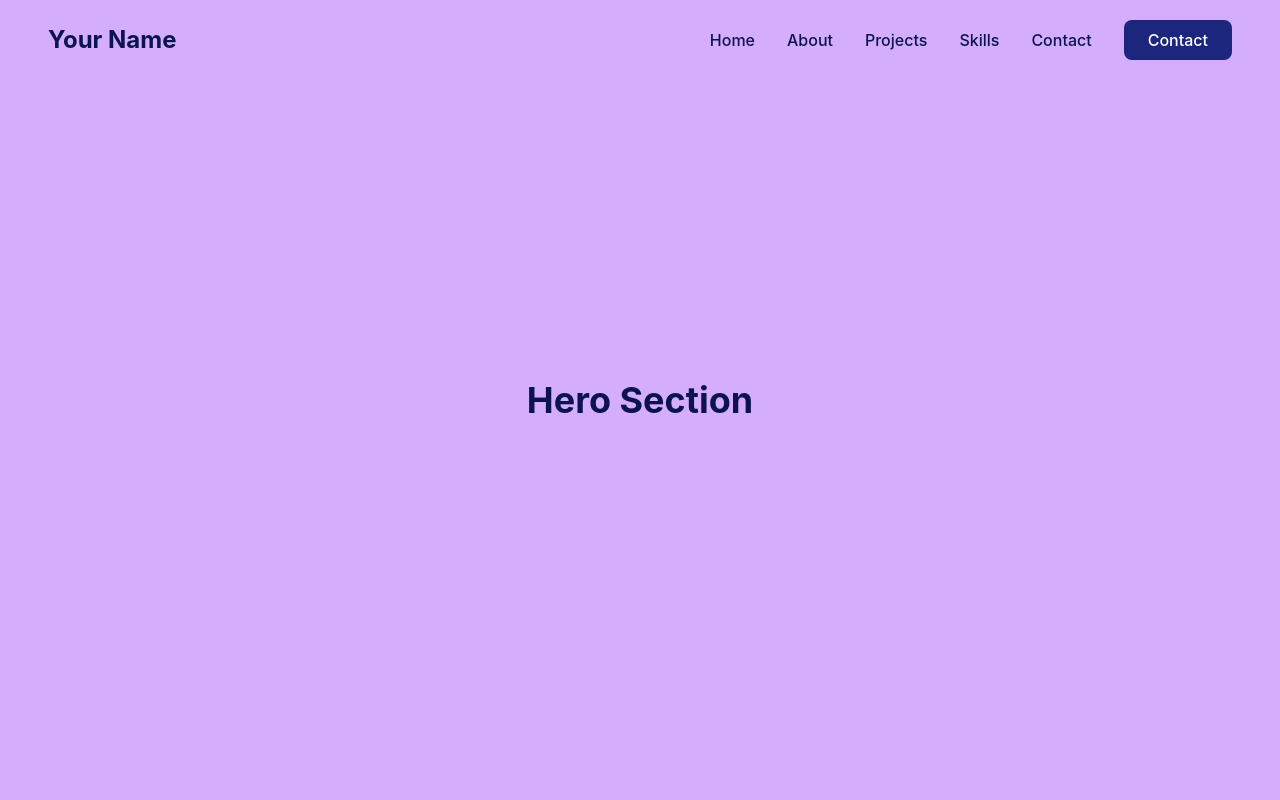
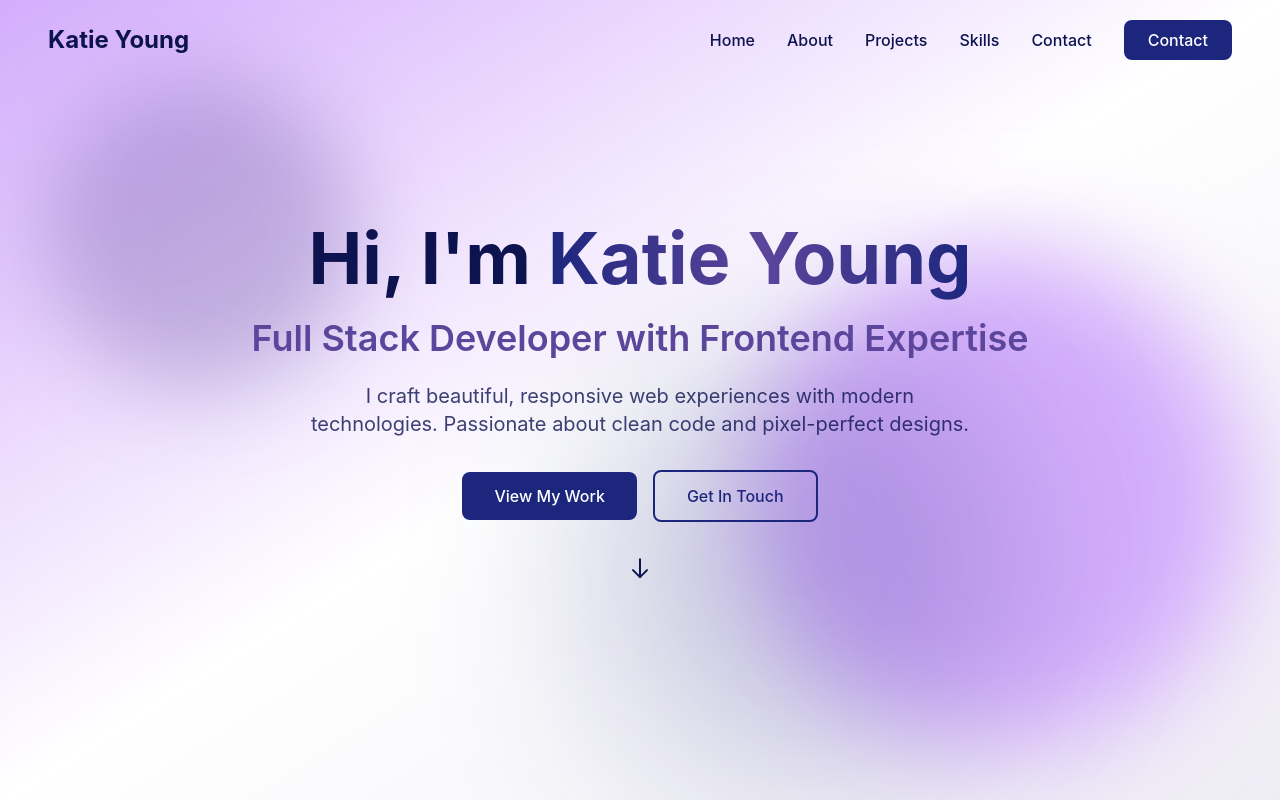
Before and after one commit to cheshirekate8/cheshirekate8.github.io, a React (Vite) app: page / in a window 1280 px wide. Shown: the top 800 px of the page. Built offline with nearby package versions, Linux system fonts and the light colour scheme.

Commit message:
hero section with animations and CTAs

```diff
--- a/src/components/layout/Navbar.tsx
+++ b/src/components/layout/Navbar.tsx
@@ -1,5 +1,5 @@
-import { useState, useEffect } from "react";
-import { motion, AnimatePresence } from "framer-motion";
+import { AnimatePresence, motion } from "framer-motion";
+import { useEffect, useState } from "react";
 import { navLinks } from "../../data/navigation";
 
 const Navbar = () => {
@@ -56,7 +56,7 @@ const Navbar = () => {
             whileHover={{ scale: 1.05 }}
             whileTap={{ scale: 0.95 }}
           >
-            Your Name
+            Katie Young
           </motion.a>
 
           {/* Desktop Navigation */}
--- a/src/components/sections/About.tsx
+++ b/src/components/sections/About.tsx
@@ -3,7 +3,9 @@ import React from "react";
 const About = () => {
   return (
     <div className="min-h-screen flex items-center justify-center">
-      <h1 className="text-4xl font-bold text-navy dark:text-lavender">About Section</h1>
+      <h1 className="text-4xl font-bold text-navy dark:text-lavender">
+        About Section
+      </h1>
     </div>
   );
 };
--- a/src/components/sections/Contact.tsx
+++ b/src/components/sections/Contact.tsx
@@ -3,7 +3,9 @@ import React from "react";
 const Contact = () => {
   return (
     <div className="min-h-screen flex items-center justify-center bg-lavender dark:bg-navy">
-      <h1 className="text-4xl font-bold text-navy dark:text-lavender">Contact Section</h1>
+      <h1 className="text-4xl font-bold text-navy dark:text-lavender">
+        Contact Section
+      </h1>
     </div>
   );
 };
--- a/src/components/sections/Hero.tsx
+++ b/src/components/sections/Hero.tsx
@@ -1,9 +1,148 @@
-import React from "react";
+import { motion } from "framer-motion";
 
 const Hero = () => {
+  const scrollToSection = (sectionId: string) => {
+    const element = document.querySelector(sectionId);
+    if (element) {
+      const offset = 80;
+      const elementPosition = element.getBoundingClientRect().top;
+      const offsetPosition = elementPosition + window.pageYOffset - offset;
+      window.scrollTo({
+        top: offsetPosition,
+        behavior: "smooth",
+      });
+    }
+  };
+
   return (
-    <div className="min-h-screen flex items-center justify-center bg-lavender dark:bg-navy">
-      <h1 className="text-4xl font-bold text-navy dark:text-lavender">Hero Section</h1>
+    <div className="relative min-h-screen flex items-center justify-center overflow-hidden bg-gradient-to-br from-lavender via-white to-purple/10 dark:from-blue-black dark:via-navy dark:to-purple/20">
+      {/* Animated background circles */}
+      <motion.div
+        className="absolute top-20 left-10 w-72 h-72 bg-purple/30 dark:bg-purple/20 rounded-full blur-2xl"
+        animate={{
+          scale: [1, 1.2, 1],
+          x: [0, 50, 0],
+          y: [0, 30, 0],
+        }}
+        transition={{
+          duration: 8,
+          repeat: Infinity,
+          ease: "easeInOut",
+        }}
+      />
+      <motion.div
+        className="absolute bottom-20 right-10 w-96 h-96 bg-lavender dark:bg-royal/30 rounded-full blur-2xl"
+        animate={{
+          scale: [1, 1.3, 1],
+          x: [0, -50, 0],
+          y: [0, -30, 0],
+        }}
+        transition={{
+          duration: 10,
+          repeat: Infinity,
+          ease: "easeInOut",
+          delay: 1,
+        }}
+      />
+      <motion.div
+        className="absolute top-1/2 left-1/2 transform -translate-x-1/2 -translate-y-1/2 w-80 h-80 bg-royal/20 dark:bg-purple/15 rounded-full blur-3xl"
+        animate={{
+          scale: [1, 1.4, 1],
+          rotate: [0, 180, 360],
+        }}
+        transition={{
+          duration: 15,
+          repeat: Infinity,
+          ease: "easeInOut",
+        }}
+      />
+
+      {/* Content */}
+      <div className="relative z-10 max-w-7xl mx-auto px-6 md:px-8 lg:px-12 text-center">
+        <motion.div
+          initial={{ opacity: 0, y: 20 }}
+          animate={{ opacity: 1, y: 0 }}
+          transition={{ duration: 0.8 }}
+        >
+          <motion.h1
+            className="text-5xl md:text-6xl lg:text-7xl font-bold text-navy dark:text-lavender mb-6"
+            initial={{ opacity: 0, y: 20 }}
+            animate={{ opacity: 1, y: 0 }}
+            transition={{ duration: 0.8, delay: 0.2 }}
+          >
+            Hi, I'm{" "}
+            <span className="bg-gradient-to-r from-royal via-purple to-royal bg-clip-text text-transparent">
+              Katie Young
+            </span>
+          </motion.h1>
+
+          <motion.h2
+            className="text-2xl md:text-3xl lg:text-4xl font-semibold text-purple dark:text-lavender mb-6"
+            initial={{ opacity: 0, y: 20 }}
+            animate={{ opacity: 1, y: 0 }}
+            transition={{ duration: 0.8, delay: 0.4 }}
+          >
+            Full Stack Developer with Frontend Expertise
+          </motion.h2>
+
+          <motion.p
+            className="text-lg md:text-xl text-navy/80 dark:text-lav-white/80 mb-8 max-w-2xl mx-auto"
+            initial={{ opacity: 0, y: 20 }}
+            animate={{ opacity: 1, y: 0 }}
+            transition={{ duration: 0.8, delay: 0.6 }}
+          >
+            I craft beautiful, responsive web experiences with modern
+            technologies. Passionate about clean code and pixel-perfect designs.
+          </motion.p>
+
+          <motion.div
+            className="flex flex-col sm:flex-row gap-4 justify-center items-center"
+            initial={{ opacity: 0, y: 20 }}
+            animate={{ opacity: 1, y: 0 }}
+            transition={{ duration: 0.8, delay: 0.8 }}
+          >
+            <button
+              onClick={() => scrollToSection("#projects")}
+              className="bg-royal hover:bg-navy dark:bg-purple dark:hover:bg-royal text-white px-8 py-3 rounded-lg font-medium transition-all hover:scale-105 hover:shadow-lg"
+            >
+              View My Work
+            </button>
+            <button
+              onClick={() => scrollToSection("#contact")}
+              className="bg-transparent border-2 border-royal dark:border-purple text-royal dark:text-lavender hover:bg-royal/10 dark:hover:bg-purple/10 px-8 py-3 rounded-lg font-medium transition-all hover:scale-105"
+            >
+              Get In Touch
+            </button>
+          </motion.div>
+        </motion.div>
+
+        {/* Scroll Indicator */}
+        <motion.div
+          className="flex justify-center mt-8 transform -translate-x-1/2"
+          initial={{ opacity: 0, y: -10 }}
+          animate={{ opacity: 1, y: 0 }}
+          transition={{ duration: 0.8, delay: 1.2 }}
+        >
+          <motion.div
+            animate={{ y: [0, 10, 0] }}
+            transition={{ duration: 2, repeat: Infinity, ease: "easeInOut" }}
+            className="cursor-pointer"
+            onClick={() => scrollToSection("#about")}
+          >
+            <svg
+              className="w-6 h-6 text-navy dark:text-lavender"
+              fill="none"
+              strokeLinecap="round"
+              strokeLinejoin="round"
+              strokeWidth="2"
+              viewBox="0 0 24 24"
+              stroke="currentColor"
+            >
+              <path d="M19 14l-7 7m0 0l-7-7m7 7V3"></path>
+            </svg>
+          </motion.div>
+        </motion.div>
+      </div>
     </div>
   );
 };
--- a/src/components/sections/Projects.tsx
+++ b/src/components/sections/Projects.tsx
@@ -3,7 +3,9 @@ import React from "react";
 const Projects = () => {
   return (
     <div className="min-h-screen flex items-center justify-center bg-lavender dark:bg-navy">
-      <h1 className="text-4xl font-bold text-navy dark:text-lavender">Projects Section</h1>
+      <h1 className="text-4xl font-bold text-navy dark:text-lavender">
+        Projects Section
+      </h1>
     </div>
   );
 };
--- a/src/components/sections/Skills.tsx
+++ b/src/components/sections/Skills.tsx
@@ -3,7 +3,9 @@ import React from "react";
 const Skills = () => {
   return (
     <div className="min-h-screen flex items-center justify-center">
-      <h1 className="text-4xl font-bold text-navy dark:text-lavender">Skills Section</h1>
+      <h1 className="text-4xl font-bold text-navy dark:text-lavender">
+        Skills Section
+      </h1>
     </div>
   );
 };
--- a/src/components/ui/Button.tsx
+++ b/src/components/ui/Button.tsx
@@ -1,5 +1,34 @@
-import React from "react";
+interface ButtonProps {
+  children: React.ReactNode;
+  onClick?: () => void;
+  variant?: "primary" | "secondary";
+  className?: string;
+}
 
-export default function Button() {
-  return <div>Button</div>;
-}
+const Button = ({
+  children,
+  onClick,
+  variant = "primary",
+  className = "",
+}: ButtonProps) => {
+  const baseStyles =
+    "px-8 py-3 rounded-lg font-medium transition-all hover:scale-105";
+
+  const variants = {
+    primary:
+      "bg-royal hover:bg-navy dark:bg-purple dark:hover:bg-royal text-white hover:shadow-lg",
+    secondary:
+      "bg-transparent border-2 border-royal dark:border-purple text-royal dark:text-lavender hover:bg-royal/10 dark:hover:bg-purple/10",
+  };
+
+  return (
+    <button
+      onClick={onClick}
+      className={`${baseStyles} ${variants[variant]} ${className}`}
+    >
+      {children}
+    </button>
+  );
+};
+
+export default Button;
--- a/src/data/info.ts
+++ b/src/data/info.ts
@@ -14,7 +14,7 @@ export interface PersonalInfo {
 }
 
 export const personalInfo: PersonalInfo = {
-  name: "Your Name",
+  name: "Katie Young",
   title: "Frontend Developer",
   tagline: "Building beautiful, performant web experiences",
   bio: [
```
